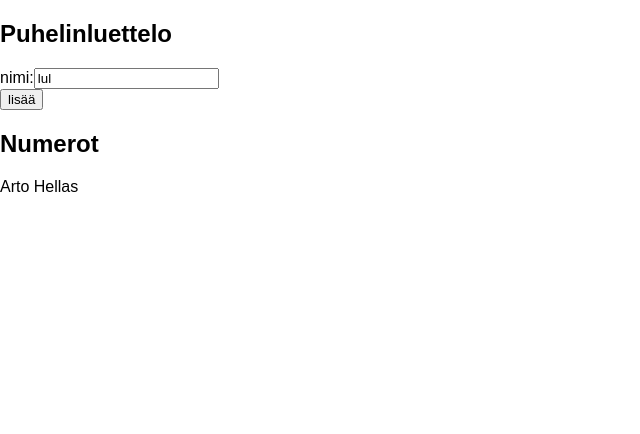
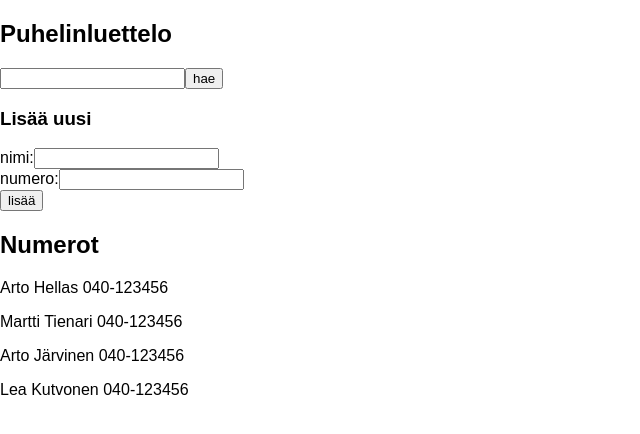
Before and after one commit to Ajhaa/HY-FullStack, a React (Create React App) app in the folder osa_2/puhelinluettelo/: page / in a window 1280 px wide. Shown: the top 434 px of the page, without its empty margins (0-640 px from the left). Built offline with nearby package versions, Linux system fonts and the light colour scheme.

Commit message:
Puhelinluettelon haku

```diff
--- a/osa_2/puhelinluettelo/src/App.js
+++ b/osa_2/puhelinluettelo/src/App.js
@@ -1,16 +1,46 @@
 import React from 'react';
+
+const SubmitButton = ({ name }) => (
+  <button type="submit">{name}</button>
+)
+
+
+const Form = (props) => (
+  <form onSubmit={props.onSubmit}>
+    <input onChange={props.onChange} />
+    <SubmitButton name={props.buttonName} />
+  </form>
+)
+
+const Persons = ({ persons, filter }) => {
+  console.log(filter)
+  if (true) {
+    return (
+      <div>
+        {persons.filter(p => p.name.toLowerCase().indexOf(filter.toLowerCase()) !== -1).map(f => <p key={f.id}>{f.name + ' ' + f.number}</p>)}
+      </div>
+    )
+  }
+}
+
+
 
 class App extends React.Component {
   constructor(props) {
     super(props)
     this.state = {
       persons: [
-        {
-          id: 1,
-          name: 'Arto Hellas'
-        }
+        { name: 'Arto Hellas', number: '040-123456', id: 1 },
+        { name: 'Martti Tienari', number: '040-123456', id: 2 },
+        { name: 'Arto Järvinen', number: '040-123456', id: 3 },
+        { name: 'Lea Kutvonen', number: '040-123456', id: 4 }
+
       ],
-      newName: 'lul'
+      filtered: [],
+      newName: '',
+      newNumber: '',
+      filter: '',
+      filterText: ''
     }
   }
 
@@ -18,10 +48,29 @@ class App extends React.Component {
     this.setState({ newName: event.target.value })
   }
 
+  handleNumberChange = (event) => {
+    this.setState({ newNumber: event.target.value })
+  }
+
+  handleFilter = (event) => {
+
+    this.setState({ filterText: event.target.value })
+  }
+
+  filterNumber = (event) => {
+    event.preventDefault()
+
+    /*const persons = this.state.persons
+    const filtered = persons.filter(p => p.name.toLowerCase().indexOf(this.state.filter.toLowerCase()) != -1) */
+    this.setState({ filter: this.state.filterText })
+  }
+
+
   addNumber = (event) => {
     event.preventDefault()
     const nameObject = {
       name: this.state.newName,
+      number: this.state.newNumber,
       id: this.state.persons.length + 1
     }
     const contains = this.state.persons.some(p =>
@@ -32,22 +81,37 @@ class App extends React.Component {
     if (!contains) {
       this.setState({
         persons: persons,
-        newName: ''
+        newName: '',
+        newNumber: '',
       })
     } else {
-      this.setState({ newName: '' })
+      this.setState({ newName: '', newNumber: '' })
     }
   }
   render() {
     return (
       <div>
         <h2>Puhelinluettelo</h2>
+        <Form
+          onSubmit={this.filterNumber}
+          onChange={this.handleFilter}
+          buttonName={"hae"}
+        />
+        <h3>Lisää uusi</h3>
         <form onSubmit={this.addNumber}>
           <div>
             nimi:
             <input
               value={this.state.newName}
+              onSubmit={this.filterNumber}
               onChange={this.handleNameChange}
+            />
+          </div>
+          <div>
+            numero:
+            <input
+              value={this.state.newNumber}
+              onChange={this.handleNumberChange}
             />
           </div>
           <div>
@@ -55,7 +119,7 @@ class App extends React.Component {
           </div>
         </form>
         <h2>Numerot</h2>
-        {this.state.persons.map(person => <p key={person.id}>{person.name}</p>)}
+        <Persons persons={this.state.persons} filter={this.state.filter} />
       </div>
     )
   }
```
